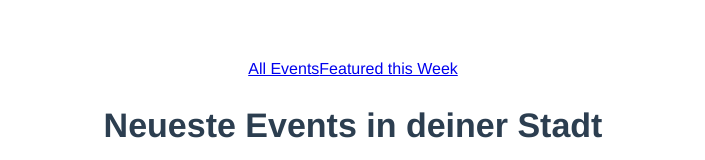
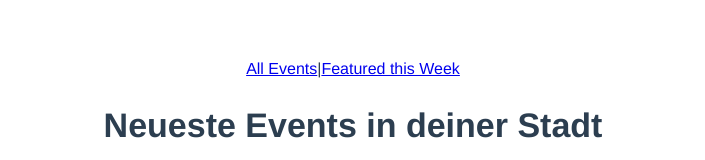
Before and after one commit to christophcar/vue-events, a Vue app: page / in a window 1280 px wide. Shown: the top 160 px of the page, without its empty margins (287-992 px from the left). Built offline with nearby package versions, Linux system fonts and the light colour scheme.

Commit message:
Refactored navigation

```diff
--- a/src/components/Navigation/Navigation.vue
+++ b/src/components/Navigation/Navigation.vue
@@ -1,6 +1,7 @@
 <template>
     <nav id="navigation-links">
       <router-link :to="{ name: 'cards-overview' }">All Events</router-link>
+      <span>|</span>
       <router-link :to="{ name: 'card-details' }">Featured this Week</router-link>
     </nav>
 </template>
```
